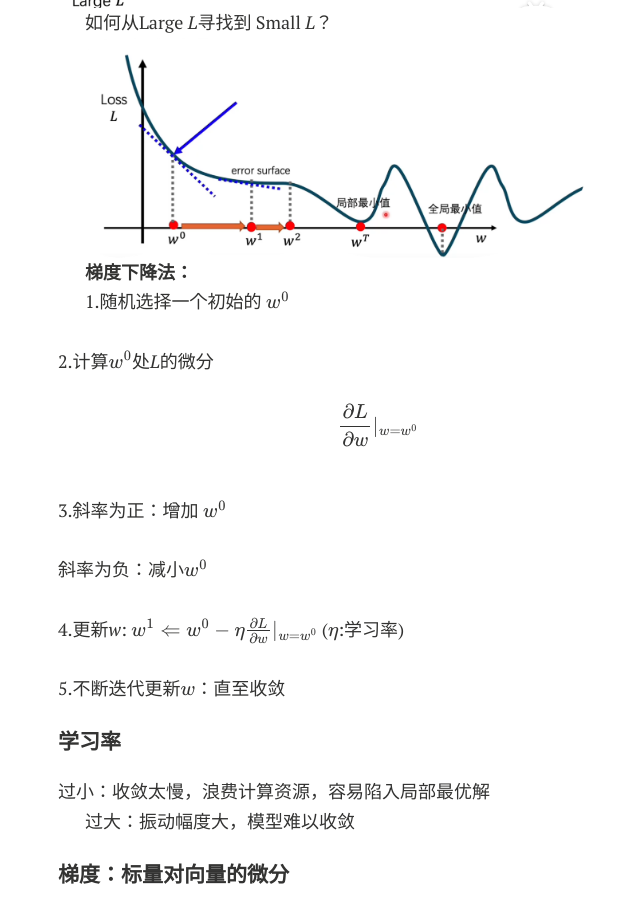
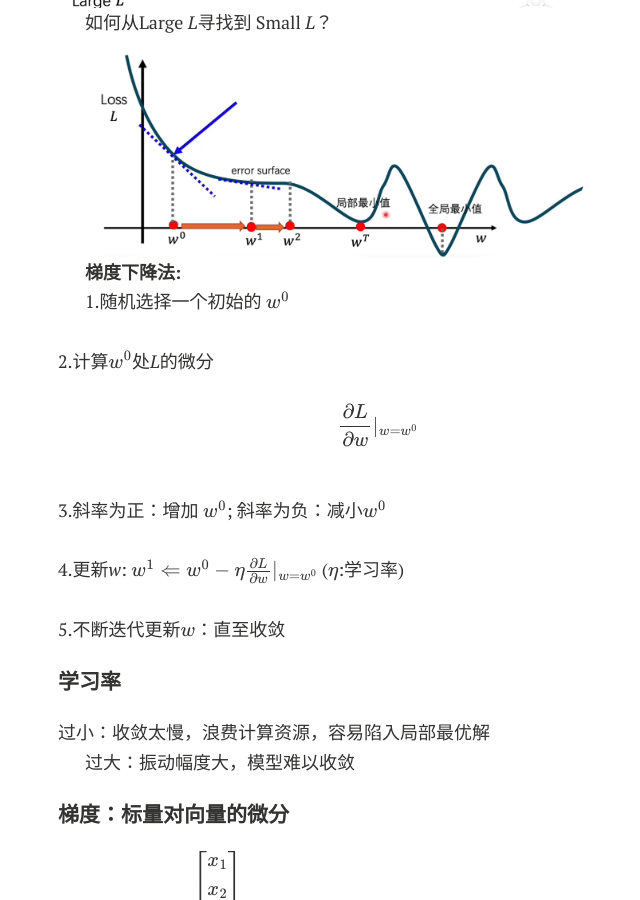
Before and after one commit to Qilu-Yuan/Qilu-Yuan.github.io, a Jekyll site: the page built from blogs/ML/LinearRegression.md, in a window 1280 px wide and 900 px high, scrolled down 3950 px. Shown: the whole window, without its empty margins (262-902 px from the left). Built offline with Jekyll 4.4.1, drawn with Linux system fonts in a browser that asks for light colours; nearby versions of some CDN libraries; formulas are drawn with MathJax 3; comment, search, counter and statistics services are not loaded; a style sheet for code colours, icons or effects is not loaded.

```diff
--- a/blogs/ML/LinearRegression.md
+++ b/blogs/ML/LinearRegression.md
@@ -170,7 +170,7 @@ $$
 
 <img src="https://qilu-yuan.github.io/Figure/LinearRegression/3.png" width="500" height="500" alt="AltText" /> <br>
 
-**梯度下降法：**<br>
+**梯度下降法:**<br>
 
 1.随机选择一个初始的 $w^0$
 
@@ -180,9 +180,7 @@ $$
 \frac{\partial L}{\partial w}|_{w = w^0}
 $$
 
-<br>3.斜率为正：增加 $w^0$
-
-<br>斜率为负：减小$w^0$
+<br>3.斜率为正：增加 $w^0$; 斜率为负：减小$w^0$
 
 <br>4.更新*w*:
 $$
```
